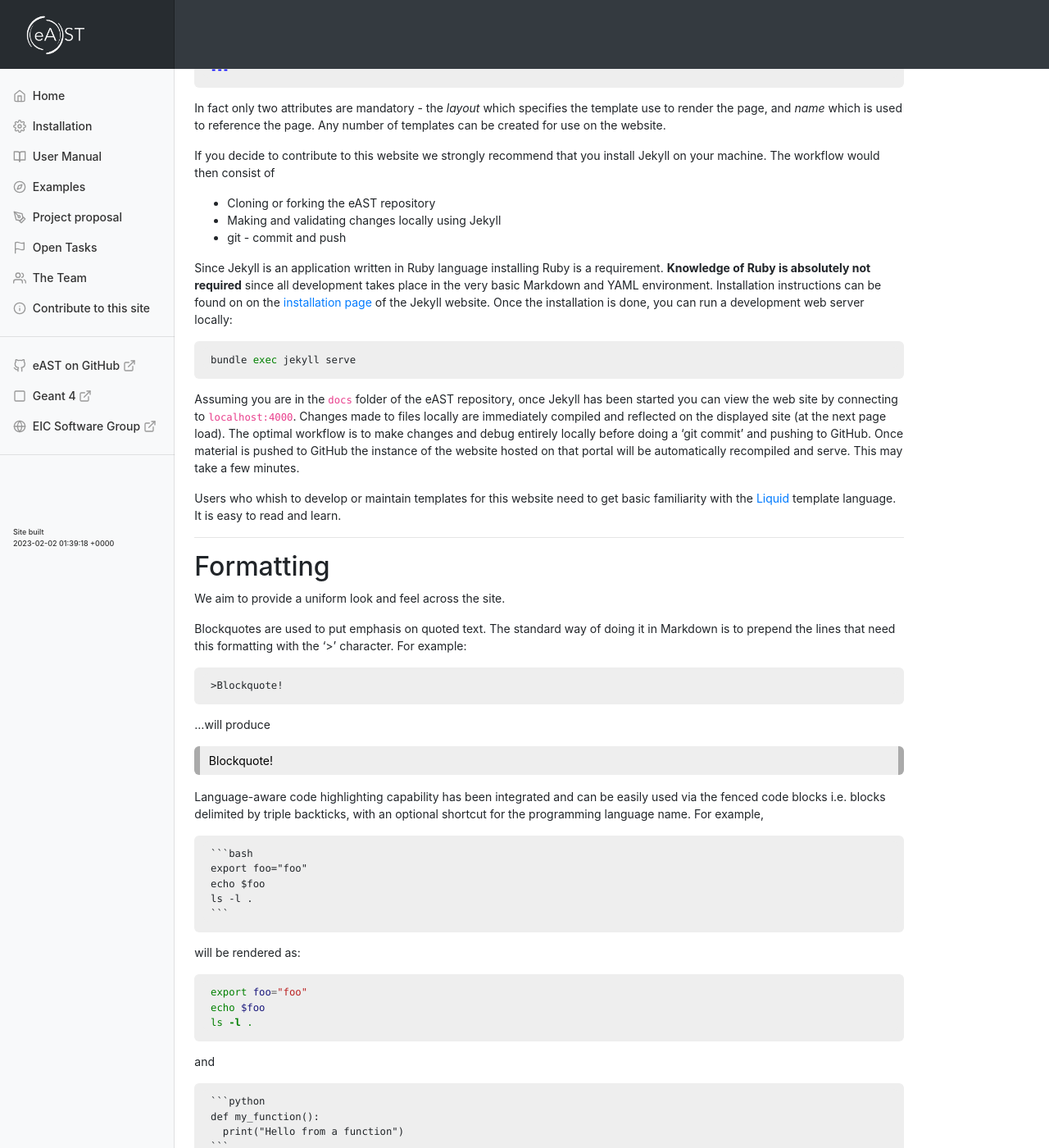
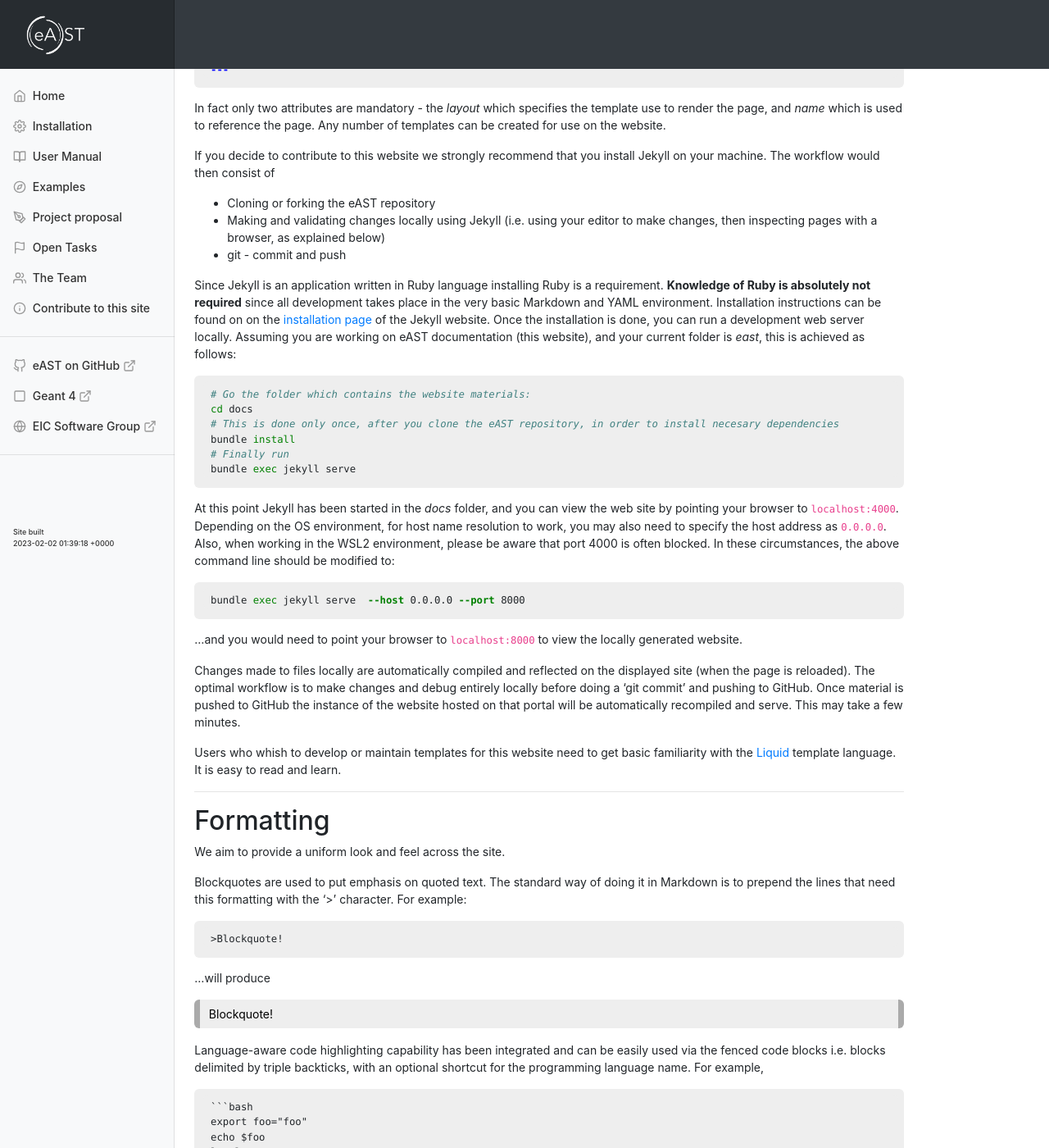
Before and after one commit to eic/east, a Jekyll site: the page built from docs/_content/contribute.md, in a window 1280 px wide and 1400 px high, scrolled down 772 px. Shown: the whole window at 82% size. Built offline with Jekyll 4.4.1, drawn with Linux system fonts in a browser that asks for light colours; nearby versions of some CDN libraries.

Commit message:
Improved the Jekyll instruction page, added the eAST favicon to the layout (so fixed the error)

````diff
--- a/docs/_content/contribute.md
+++ b/docs/_content/contribute.md
@@ -60,25 +60,45 @@ can be created for use on the website.
 
 If you decide to contribute to this website we strongly recommend that you install
 Jekyll on your machine. The workflow would then consist of
+
 * Cloning or forking the eAST repository
-* Making and validating changes locally using Jekyll
+* Making and validating changes locally using Jekyll (i.e. using your editor to make changes, then inspecting pages with a browser, as explained below)
 * git - commit and push
 
-Since Jekyll is an application written in Ruby language
-installing Ruby is a requirement. **Knowledge of Ruby is absolutely not required**
+Since Jekyll is an application written in Ruby language installing Ruby is a requirement.
+**Knowledge of Ruby is absolutely not required**
 since all development takes place in the very basic Markdown and YAML environment.
 Installation instructions can be found on
 on the [installation page](https://jekyllrb.com/docs/installation/) of the Jekyll website.
-Once the installation is done, you can run a development web server locally:
+Once the installation is done, you can run a development web server locally. Assuming
+you are working on eAST documentation (this website), and your current folder is
+_east_, this is achieved as follows:
 
 ```bash
+# Go the folder which contains the website materials:
+cd docs
+# This is done only once, after you clone the eAST repository, in order to install necesary dependencies
+bundle install
+# Finally run
 bundle exec jekyll serve
 ```
 
-Assuming you are in the ```docs``` folder of the eAST repository,
-once Jekyll has been started you can view the web site by connecting to `localhost:4000`.
-Changes made to files locally are immediately compiled and reflected on the
-displayed site (at the next page load). The optimal workflow is to make changes and debug
+At this point Jekyll has been started in the _docs_ folder, and
+you can view the web site by pointing your browser to `localhost:4000`.
+Depending on the OS environment, for host name resolution to work, you may
+also need to specify the host address as ```0.0.0.0```. Also, when working in the
+WSL2 environment, please be aware that port 4000 is often blocked. In these
+circumstances, the above command line should be modified to:
+
+```bash
+bundle exec jekyll serve  --host 0.0.0.0 --port 8000
+```
+
+...and you would need to point your browser to ```localhost:8000``` to
+view the locally generated website.
+
+Changes made to files locally are automatically compiled and reflected on the
+displayed site (when the page is reloaded). The optimal workflow is to make changes and debug
 entirely locally before doing a 'git commit' and pushing to GitHub. Once material
 is pushed to GitHub the instance of the website hosted on that portal will be automatically
 recompiled and serve. This may take a few minutes.
--- a/docs/_includes/head.html
+++ b/docs/_includes/head.html
@@ -15,4 +15,5 @@
 
   <link rel="stylesheet" href="{{ '/assets/custom/css/highlight.css' | relative_url }}" type="text/css" />
   <link rel="stylesheet" href="{{ '/assets/custom/css/custom.css' | relative_url }}" type="text/css" />
+  <link rel="icon" type="image/png" sizes="32x32" href="/assets/images/logo/eAST-icon-black.png">
 </head>
````
Also changed, not shown: other parts of docs/_includes/head.html (+1 -1 lines), docs/assets/images/logo/eAST-icon-black.png (added).
